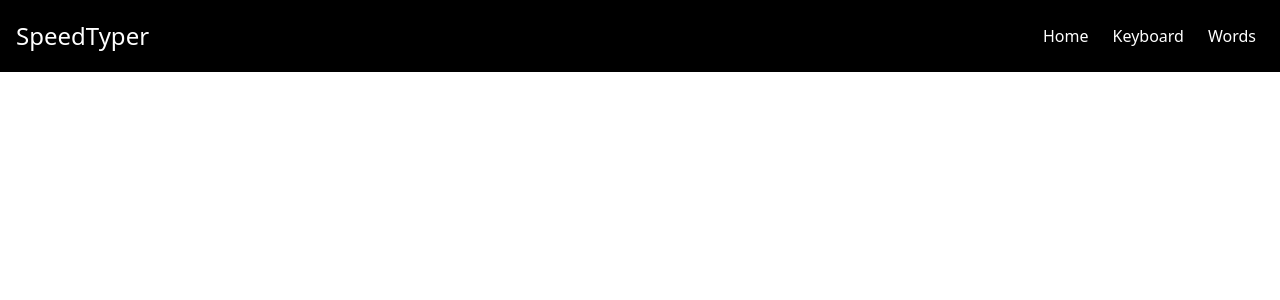
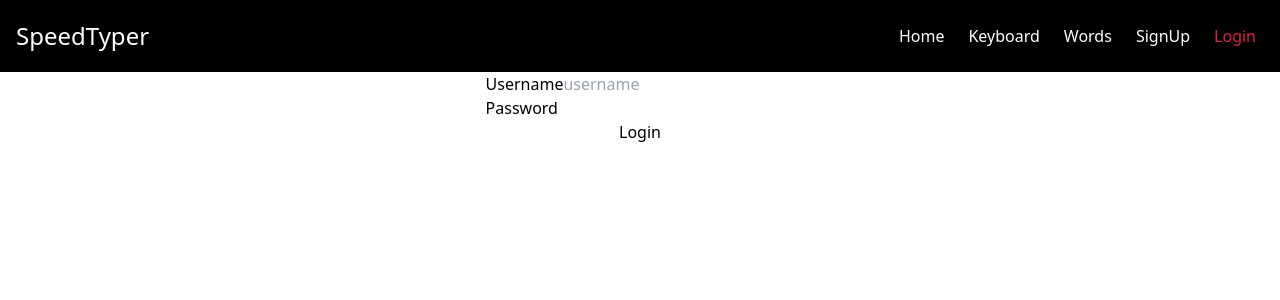
Before and after one commit to antez8089/SpeedTyperApp, a React (Create React App) app in the folder client/speedtyping/: page /#/login in a window 1280 px wide. Shown: the top 300 px of the page. Built offline with nearby package versions, Linux system fonts and the light colour scheme.

Commit message:
Create login page

```diff
--- a/client/speedtyping/src/App.js
+++ b/client/speedtyping/src/App.js
@@ -3,8 +3,8 @@ import HomePage from './pages/home.js';
 import KeyboardPage from './pages/keyboardPage.js';
 import WordsPage from './pages/wordsPage.js';
 import NavBar from './components/NavBar.js';
-// import SignUpPage from './pages/SignUpPage.js';
-
+import SignUpPage from './pages/signUpPage.js';
+import LoginPage from './pages/loginPage.js';
 
 
 function App() {
@@ -15,7 +15,8 @@ function App() {
         <Route path='/' element={<HomePage/>} />
         <Route path='/keyboard' element={<KeyboardPage/>} />
         <Route path='/words' element={<WordsPage/>} />
-        {/* <Route path='/sign-up' element={<SignUpPage/>} /> */}
+        <Route path='/sign-up' element={<SignUpPage/>} />
+        <Route path='/login' element={<LoginPage/>} />
       </Routes>
     </HashRouter>
   );
--- a/client/speedtyping/src/api/axiosConfig.js
+++ b/client/speedtyping/src/api/axiosConfig.js
@@ -1,6 +1,6 @@
 import axios from "axios";
 
 export default axios.create({
-    baseURL: 'http://localhost:8080',
+    baseURL: 'http://localhost:8080/api',
 
 })
--- a/client/speedtyping/src/components/NavBar.js
+++ b/client/speedtyping/src/components/NavBar.js
@@ -34,6 +34,22 @@ function NavBar() {
                         Words
                     </NavLink>
                     </li>
+                    <li>
+                    <NavLink to="/sign-up" className={({isActive}) =>
+                    isActive ? "text-rose-600 rounded"
+                    : "block"}
+                    >
+                        SignUp
+                    </NavLink>
+                    </li>
+                    <li>
+                    <NavLink to="/login" className={({isActive}) =>
+                    isActive ? "text-rose-600 rounded"
+                    : "block"}
+                    >
+                        Login
+                    </NavLink>
+                    </li>
                 </ul>
             </div>
             </nav>
--- a/client/speedtyping/src/index.css
+++ b/client/speedtyping/src/index.css
@@ -8,12 +8,13 @@ html, body, #root {
 }
 
 .container {
-    min-height: 100%;
+    min-height: 90%;
     display: flex;
     align-items: center;
     flex-direction: column;
     justify-content: center;
     gap: 100px;
+    margin: auto;
 }
 
 .keyboard {
--- /dev/null
+++ b/client/speedtyping/src/pages/loginPage.js
@@ -0,0 +1,29 @@
+
+
+function LoginPage() {
+
+    const onSubmit = (data) => {
+        console.log(data);
+    }
+
+
+    return (
+        <div className="flex justify-center">
+            <form className="flex flex-col ">
+                <div>
+                    <label htmlFor='username'>Username</label>
+                    <input type='username' name='username' placeholder="username"/>
+                </div>
+
+                <div>
+                    <label htmlFor='password'>Password</label>
+                    <input type='password' name='password'/>
+                </div>
+
+                <button onClick={onSubmit}>Login</button>
+            </form>
+        </div>
+    )
+}
+
+export default LoginPage;
--- a/client/speedtyping/src/pages/signUpPage.js
+++ b/client/speedtyping/src/pages/signUpPage.js
@@ -13,7 +13,11 @@ function SignUpPage() {
         }
 
         const userDataJson = formToJSON(userData);
-        const response = await api.post('/register', userDataJson);
+        const response = await api.post('/auth/sign-up', userDataJson, {
+            headers: {
+                'Content-Type': 'application/json'
+            }
+        });
 
         console.log(response);
     }
```
